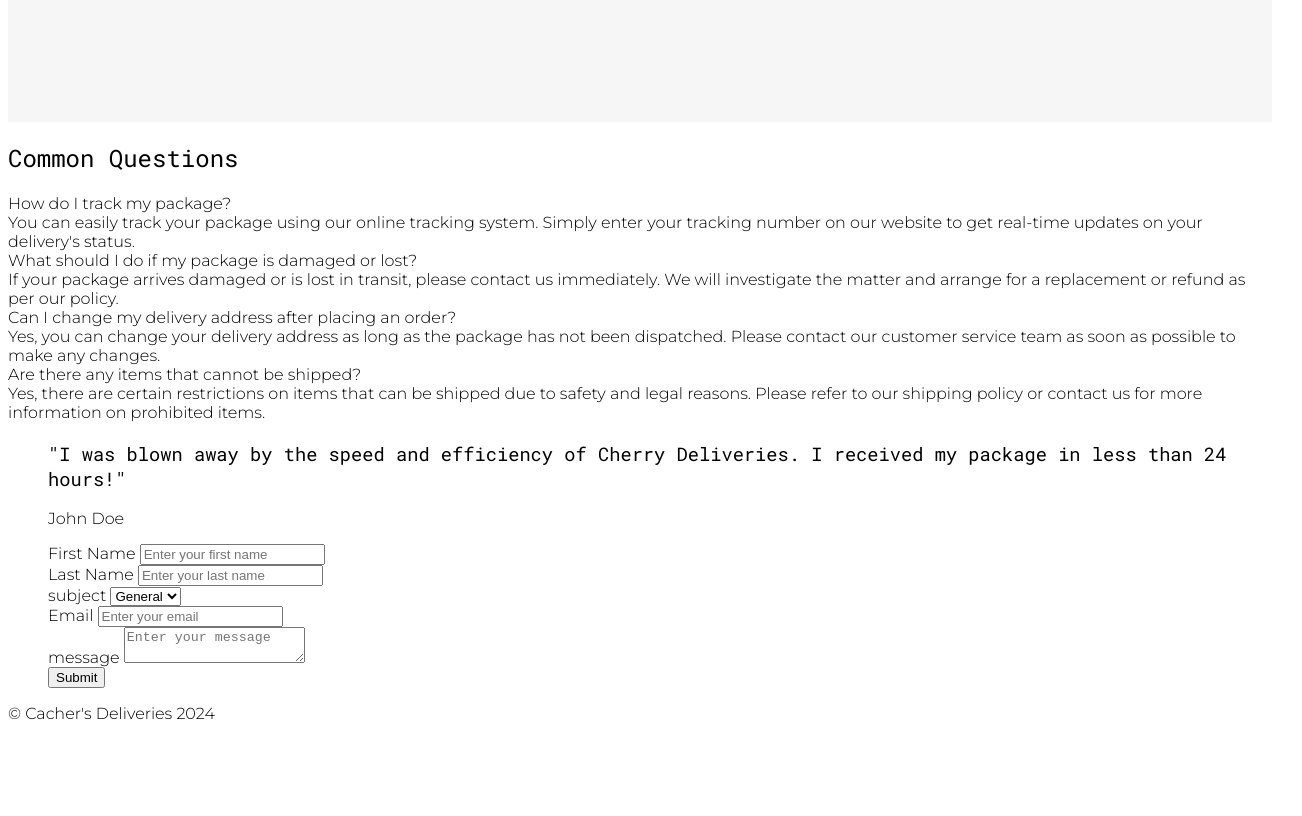
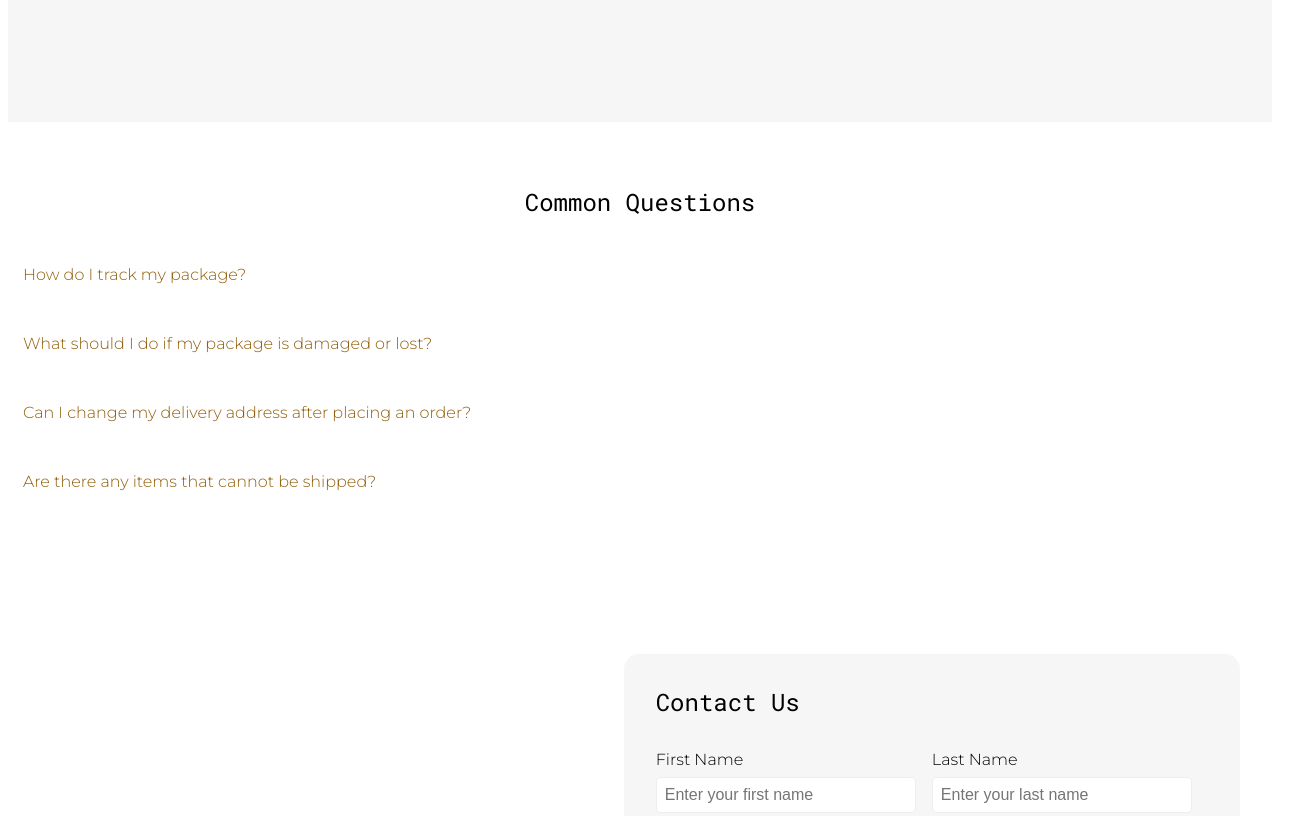
Before and after one commit to Carter133/cswd-cacher, a plain HTML site: page index.html in a window 1280 px wide. Shown: the part 1640-2456 px from the top of the page, 1302 px wide, since content can reach past the window. Before the commit the page ends 2379 px from the top, so only its background shows below. Drawn offline with Linux system fonts and the light colour scheme.

Commit message:
events finished

```diff
--- a/index.html
+++ b/index.html
@@ -89,10 +89,12 @@
                 <h3>"I was blown away by the speed and efficiency of Cherry Deliveries. I received my package in less
                     than 24 hours!"</h3>
                 <p>John Doe</p>
+            </blockquote>
 
             <form method="POST">
+                <h2>Contact Us</h2>
                 <div class="input-row">
-                        <div class="input-gorup">
+                    <div class="input-group">
                         <label for="first-name">First Name</label>
                         <input id="first-name" type="text" placeholder="Enter your first name" required />
                     </div>
@@ -122,7 +124,7 @@
 
                 <button>Submit</button>
             </form>
-            </blockquote>
+
         </section>
     </main>
     <footer>
--- a/index.js
+++ b/index.js
@@ -39,5 +39,10 @@ qaItems.forEach((qaItems) => {
 
   questionDiv.appendChild(answerDiv);
 
+  questionDiv.addEventListener("click", () => {
+    questionDiv.classList.toggle("active");
+    answerDiv.classList.toggle("active");
+  });
+
   accordionDiv.appendChild(questionDiv);
 });
--- a/styles.css
+++ b/styles.css
@@ -156,3 +156,170 @@ nav ul li a:hover {
   flex-direction: column;
   justify-content: center;
 }
+
+/* questions */
+#questions {
+  padding: 4rem 0;
+}
+
+#questions h2 {
+  margin: 0rem auto 2rem auto;
+  max-width: 800px;
+  text-align: center;
+}
+
+/* #accordion {
+  display: flex;
+  justify-content: center;
+  align-items: center;
+  max-width: 800px;
+  margin: 0 auto;
+} */
+
+.accordion-question {
+  background-color: #ffffff;
+  color: #915d0a;
+  cursor: pointer;
+  padding: 15px;
+  width: 100%;
+  border: none;
+  text-align: left;
+  outline: none;
+  font-size: 16px;
+  transition: background-color 0.3s ease;
+}
+
+.accordion-question:hover {
+  background-color: #f6f6f6;
+  color: #be7b0f;
+}
+
+.accordion-question.active {
+  color: #be7b0f;
+  font-weight: bold;
+}
+
+.accordion-answer {
+  max-height: 0;
+  overflow: hidden;
+  transition: max-height 0.25s ease;
+  background-color: #ffffff;
+  font-weight: 300;
+  margin: 10px;
+}
+
+.accordion-answer.active {
+  max-height: 100px;
+}
+
+blockquote {
+  max-width: 600px;
+  margin: 0 auto;
+}
+
+#contact {
+  background: #ffffff;
+  padding: 4rem 0;
+  display: flex;
+  justify-content: center;
+  align-items: center;
+  max-width: 1200px;
+  margin: 0 auto;
+}
+
+#contact form {
+  flex-grow: 1;
+  max-width: 600px;
+  margin: 0 auto;
+  width: 100%;
+  height: 100%;
+  padding: 2rem;
+  border-radius: 15px;
+  background-color: #f6f6f6;
+}
+
+#contact form h2 {
+  margin: 0;
+  margin-bottom: 2rem;
+}
+
+.input-row {
+  display: flex;
+  margin-bottom: 1rem;
+  width: 100%;
+}
+
+.input-group {
+  flex-grow: 1;
+  margin-right: 1rem;
+  display: flex;
+  flex-direction: column;
+}
+
+.input-group label {
+  margin-bottom: 0.5rem;
+}
+
+.input-group input {
+  padding: 0.5rem;
+  border: 1px solid #00000011;
+  border-radius: 5px;
+  font-size: 1rem;
+}
+
+.input-group input:focus {
+  outline: none;
+  border-color: #be7b0f;
+}
+
+.input-group select {
+  padding: 0.5rem;
+  border: 1px solid #00000011;
+  border-radius: 5px;
+  font-size: 1rem;
+}
+
+.input-group select:focus {
+  outline: none;
+  border-color: #be7b0f;
+}
+
+.input-group textarea {
+  padding: 0.5rem;
+  border: 1px solid #00000011;
+  border-radius: 5px;
+  height: 100px;
+  font-size: 1rem;
+  resize: none;
+}
+
+.input-group textarea:focus {
+  outline: none;
+  border-color: #be7b0f;
+}
+
+form button {
+  border: none;
+  border-radius: 50px;
+  padding: 0.5rem 2rem;
+  background: #ffffff;
+  color: #be7b0f;
+  font-size: 1rem;
+  font-weight: bold;
+  margin-top: 1.5rem;
+  cursor: pointer;
+  transition: all 0.2s ease-in-out;
+}
+
+form button:hover {
+  color: #ffffff;
+  background: #be7b0f;
+}
+
+footer {
+  background: #f6f6f6;
+  padding: 2rem 0;
+  display: flex;
+  justify-content: center;
+  align-items: center;
+}
```
Lines whose indentation alone changed are shown as unchanged.
